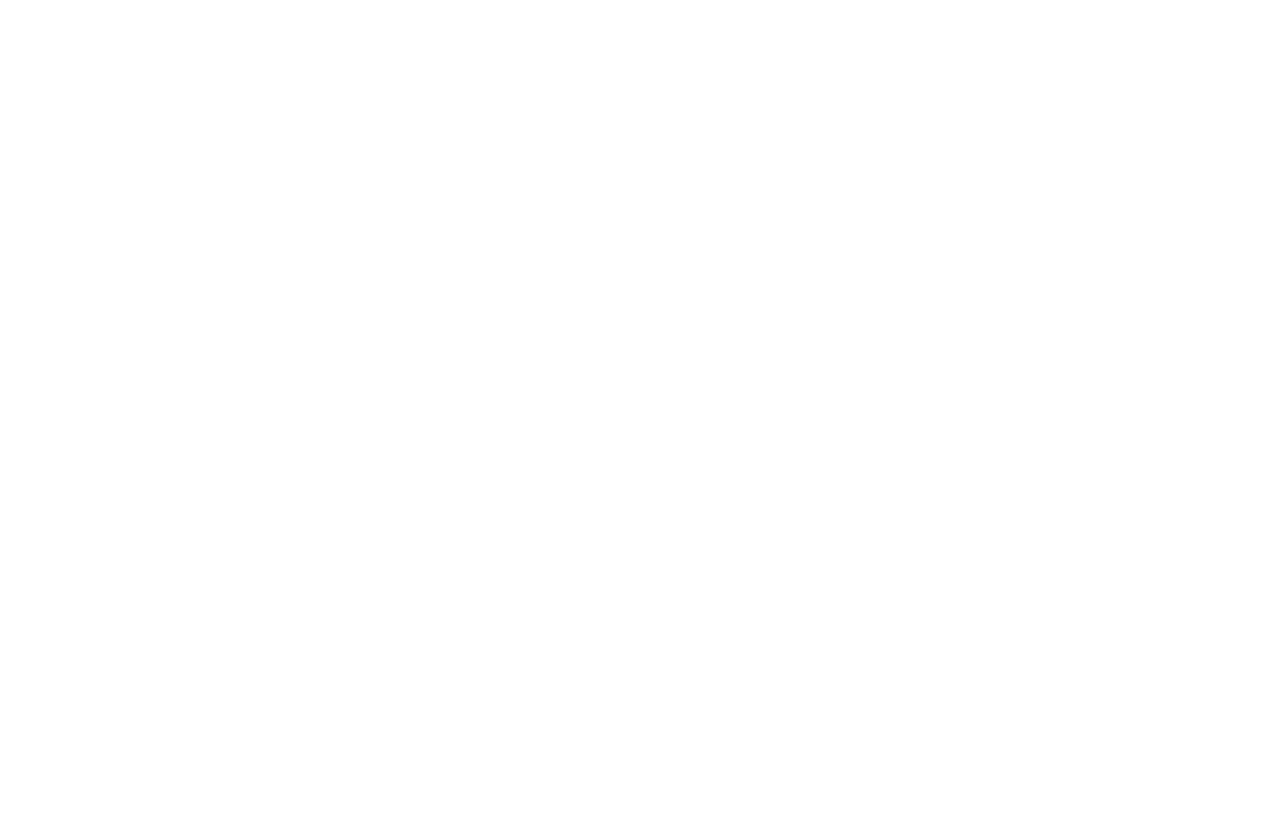
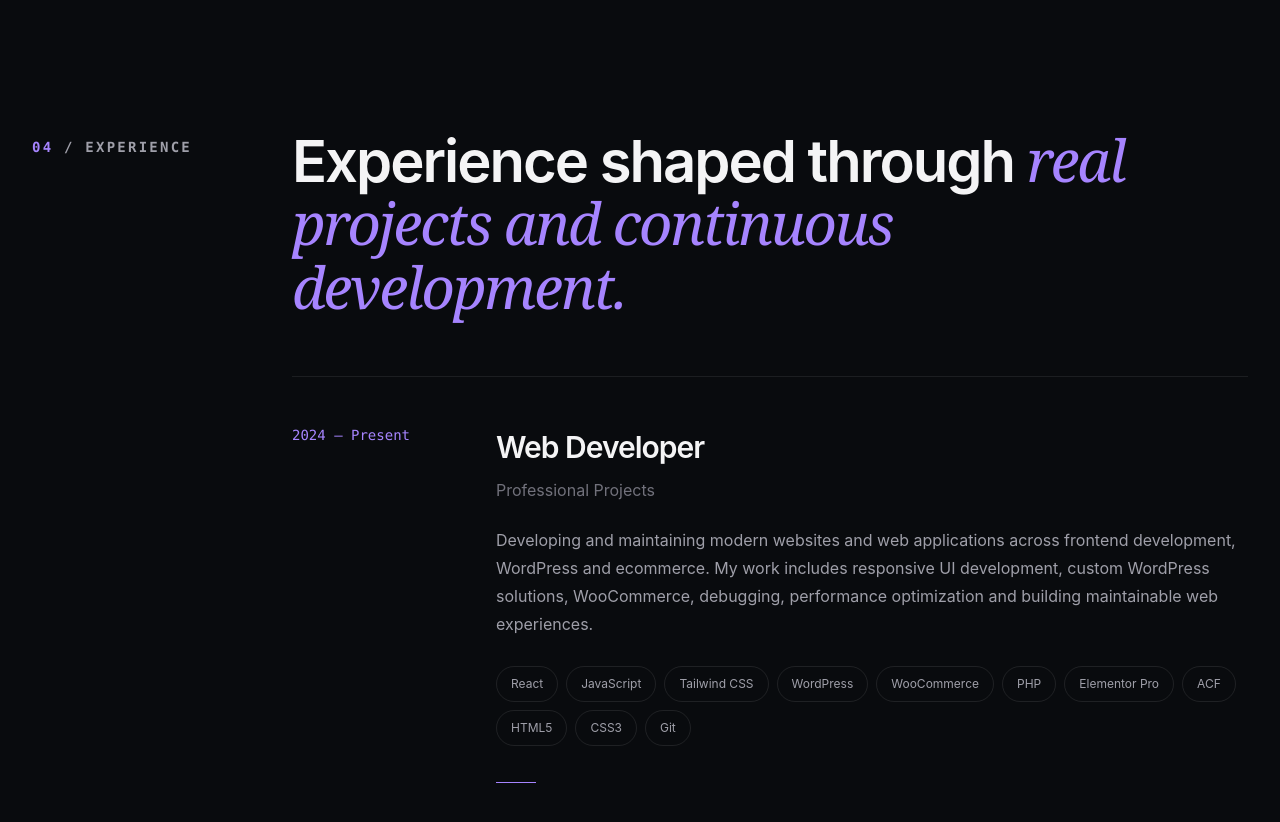
Before and after one commit to Sherifzade-Bajrami/sherifzade-portfolio, a React (Vite) app: page / in a window 1280 px wide. Shown: the part 4900-5722 px from the top of the page. Before the commit the page ends 4884 px from the top, so only its background shows below. Built offline with nearby package versions, Linux system fonts and the light colour scheme.

Commit message:
Refine portfolio experience section

```diff
--- a/src/App.jsx
+++ b/src/App.jsx
@@ -4,7 +4,7 @@
 import About from "./sections/About";
 import Expertise from "./sections/Expertise";
 import Projects from "./sections/Projects";
-
+import Experience from "./sections/Experience";
 
 function App() {
   return (
@@ -18,6 +18,8 @@
       <Expertise />
 
       <Projects />
+
+      <Experience />
     </main>
   );
 }
--- /dev/null
+++ b/src/sections/Experience.jsx
@@ -0,0 +1,111 @@
+const experience = [
+  {
+    period: "2024 — Present",
+    role: "Web Developer",
+    company: "Professional Projects",
+    description:
+      "Developing and maintaining modern websites and web applications across frontend development, WordPress and ecommerce. My work includes responsive UI development, custom WordPress solutions, WooCommerce, debugging, performance optimization and building maintainable web experiences.",
+    technologies: [
+      "React",
+      "JavaScript",
+      "Tailwind CSS",
+      "WordPress",
+      "WooCommerce",
+      "PHP",
+      "Elementor Pro",
+      "ACF",
+      "HTML5",
+      "CSS3",
+      "Git",
+    ],
+  },
+];
+
+function Experience() {
+  return (
+    <section
+      id="experience"
+      className="border-t border-white/[0.08] px-6 py-28 lg:px-8 lg:py-36"
+    >
+      <div className="mx-auto grid max-w-[1240px] gap-12 lg:grid-cols-[220px_1fr] lg:gap-10">
+
+        {/* LEFT LABEL */}
+        <div>
+          <p className="whitespace-nowrap pt-2 font-mono text-[14px] font-semibold uppercase tracking-[0.16em] text-zinc-400">
+            <span className="text-violet-400">04</span> / Experience
+          </p>
+        </div>
+
+        {/* RIGHT CONTENT */}
+        <div>
+          <h2 className="max-w-[900px] text-[42px] font-semibold leading-[1.08] tracking-[-2px] text-zinc-100 sm:text-[52px] lg:text-[58px]">
+            Experience shaped through{" "}
+            <span className="font-serif font-normal italic text-violet-400">
+              real projects and continuous development.
+            </span>
+          </h2>
+
+          <div className="mt-14 border-t border-white/[0.08]">
+            {experience.map((item) => (
+              <article
+                key={`${item.role}-${item.period}`}
+                className="group grid gap-6 border-b border-white/[0.08] py-12 lg:grid-cols-[180px_1fr]"
+              >
+
+                {/* PERIOD */}
+                <div>
+                  <p className="font-mono text-[14px] text-violet-400">
+                    {item.period}
+                  </p>
+                </div>
+
+                {/* CONTENT */}
+                <div>
+                  <h3 className="text-[30px] font-semibold tracking-[-1px] text-zinc-100">
+                    {item.role}
+                  </h3>
+
+                  <p className="mt-2 text-[16px] text-zinc-500">
+                    {item.company}
+                  </p>
+
+                  <p className="mt-6 max-w-[760px] text-[16px] leading-7 text-zinc-400">
+                    {item.description}
+                  </p>
+
+                  {/* TECHNOLOGIES */}
+                  <div className="mt-7 flex flex-wrap gap-2">
+                    {item.technologies.map((technology) => (
+                      <span
+                        key={technology}
+                        className="
+                          rounded-full
+                          border border-white/[0.09]
+                          px-3.5 py-2
+                          text-[12px]
+                          text-zinc-400
+                          transition duration-300
+                          group-hover:border-violet-400/20
+                          group-hover:text-zinc-300
+                        "
+                      >
+                        {technology}
+                      </span>
+                    ))}
+                  </div>
+
+                  {/* DECORATIVE LINE */}
+                  <div className="mt-9 h-px w-10 bg-violet-400 transition-all duration-500 group-hover:w-16" />
+                </div>
+
+              </article>
+            ))}
+          </div>
+        </div>
+
+      </div>
+    </section>
+  );
+}
+
+export default Experience;
```
